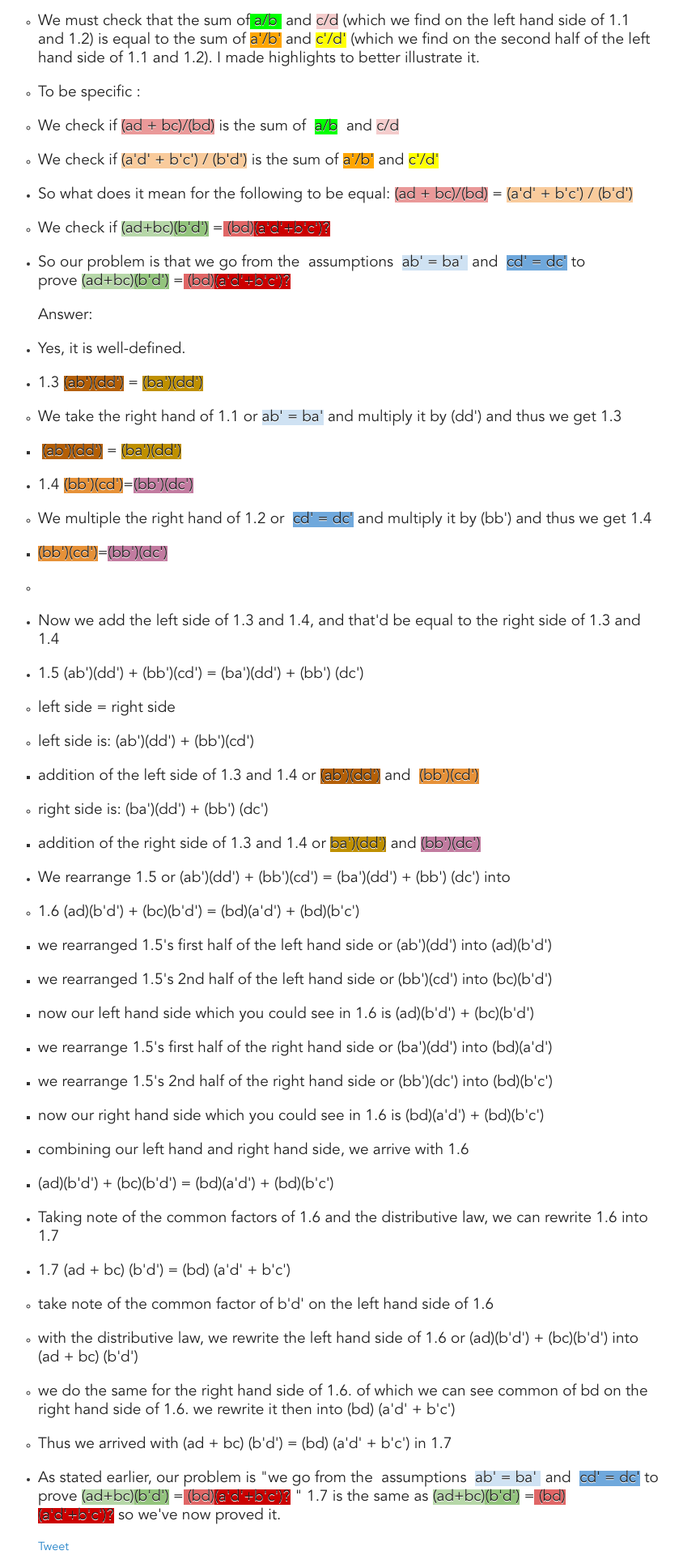
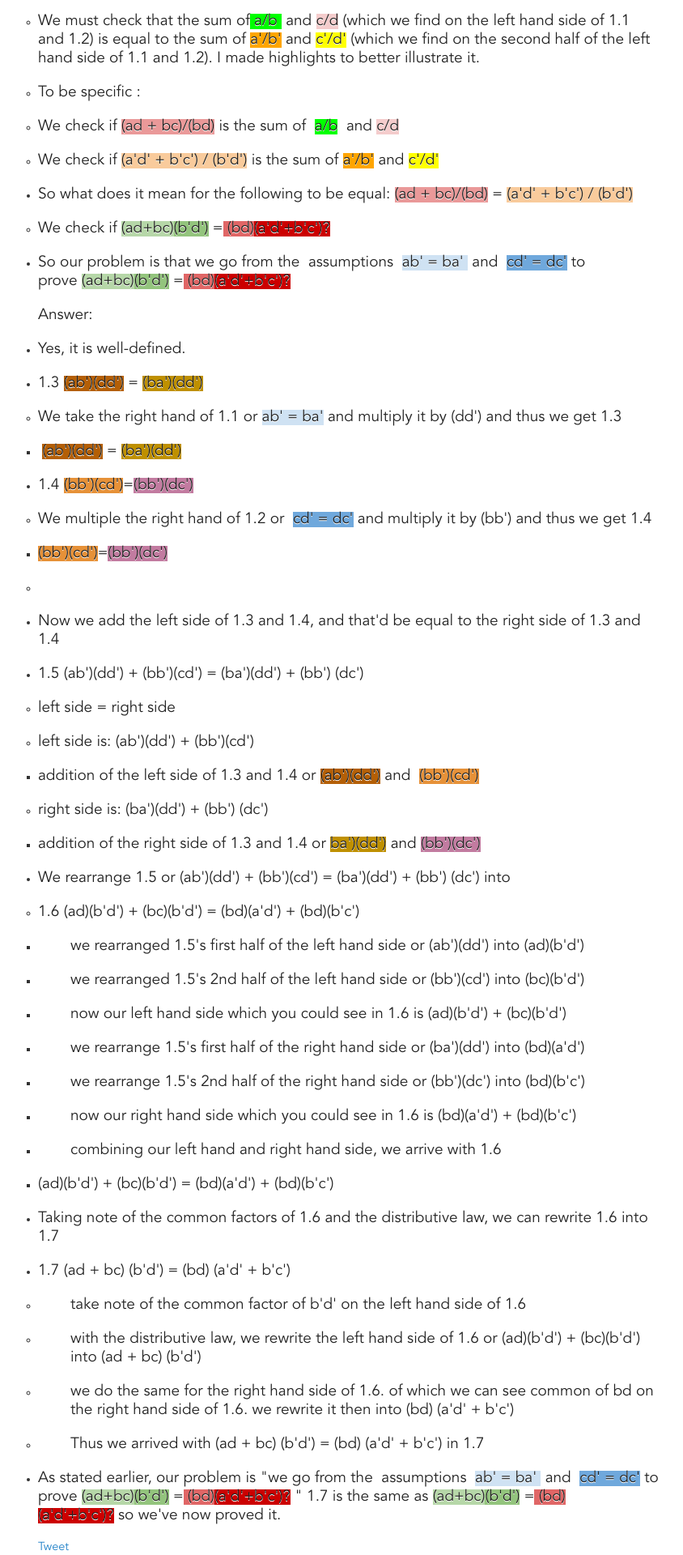
Before and after one commit to jpamata/jpamata.github.io, a Jekyll site: the page built from _posts/2021-01-26-mf-010.md, in a window 1280 px wide. Shown: the part 4342-6262 px from the top of the page at 81% size, without its empty margins (209-1053 px from the left). Built offline with Jekyll 4.4.1, drawn with Linux system fonts in a browser that asks for light colours; formulas are drawn with MathJax 3; comment, search, counter and statistics services are not loaded.

Commit message:
Update 2021-01-26-mf-010.md

```diff
--- a/_posts/2021-01-26-mf-010.md
+++ b/_posts/2021-01-26-mf-010.md
@@ -150,13 +150,13 @@ To review:
   </ul>
   <li><p>We rearrange 1.5 or (ab')(dd') + (bb')(cd') = (ba')(dd') + (bb') (dc') into</p></li><ul><li><p>1.6 (ad)(b'd') + (bc)(b'd') = (bd)(a'd') + (bd)(b'c')</p></li>
   <ul>
-    <li><p>we rearranged 1.5's first half of the left hand side or (ab')(dd') into (ad)(b'd')</p></li>
-    <li><p>we rearranged 1.5's 2nd half of the left hand side or (bb')(cd') into (bc)(b'd')</p></li>
-    <li><p>now our left hand side which you could see in 1.6 is (ad)(b'd') + (bc)(b'd')&nbsp;</p></li>
-    <li><p>we rearrange 1.5's first half of the right hand side or (ba')(dd') into (bd)(a'd')</p></li>
-    <li><p>we rearrange 1.5's 2nd half of the right hand side or (bb')(dc') into (bd)(b'c')</p></li>
-    <li><p>now our right hand side which you could see in 1.6 is (bd)(a'd') + (bd)(b'c')</p></li>
-    <li><p>combining our left hand and right hand side, we arrive with 1.6</p></li>
+    <li><p style="margin-left: 40px">we rearranged 1.5's first half of the left hand side or (ab')(dd') into (ad)(b'd')</p></li>
+    <li><p style="margin-left: 40px">we rearranged 1.5's 2nd half of the left hand side or (bb')(cd') into (bc)(b'd')</p></li>
+    <li><p style="margin-left: 40px">now our left hand side which you could see in 1.6 is (ad)(b'd') + (bc)(b'd')&nbsp;</p></li>
+    <li><p style="margin-left: 40px">we rearrange 1.5's first half of the right hand side or (ba')(dd') into (bd)(a'd')</p></li>
+    <li><p style="margin-left: 40px">we rearrange 1.5's 2nd half of the right hand side or (bb')(dc') into (bd)(b'c')</p></li>
+    <li><p style="margin-left: 40px">now our right hand side which you could see in 1.6 is (bd)(a'd') + (bd)(b'c')</p></li>
+    <li><p style="margin-left: 40px">combining our left hand and right hand side, we arrive with 1.6</p></li>
     <ul>
       <li><p>(ad)(b'd') + (bc)(b'd') = (bd)(a'd') + (bd)(b'c')</p></li>
     </ul>
@@ -165,10 +165,10 @@ To review:
   <li><p>Taking note of the common factors of 1.6 and the distributive law, we can rewrite 1.6 into 1.7</p></li>
   <li><p>1.7 (ad + bc) (b'd') = (bd) (a'd' + b'c')</p></li>
   <ul>
-    <li><p>take note of the common factor of b'd' on the left hand side of 1.6</p></li>
-    <li><p>with the distributive law, we rewrite the left hand side of 1.6 or (ad)(b'd') + (bc)(b'd') into (ad + bc) (b'd')</p></li>
-    <li><p>we do the same for the right hand side of 1.6. of which we can see common of bd on the right hand side of 1.6. we rewrite it then into (bd) (a'd' + b'c')</p></li>
-    <li><p>Thus we arrived with (ad + bc) (b'd') = (bd) (a'd' + b'c') in 1.7</p></li>
+    <li><p style="margin-left: 40px">take note of the common factor of b'd' on the left hand side of 1.6</p></li>
+    <li><p style="margin-left: 40px">with the distributive law, we rewrite the left hand side of 1.6 or (ad)(b'd') + (bc)(b'd') into (ad + bc) (b'd')</p></li>
+    <li><p style="margin-left: 40px">we do the same for the right hand side of 1.6. of which we can see common of bd on the right hand side of 1.6. we rewrite it then into (bd) (a'd' + b'c')</p></li>
+    <li><p style="margin-left: 40px">Thus we arrived with (ad + bc) (b'd') = (bd) (a'd' + b'c') in 1.7</p></li>
   </ul>
   <li><p>As stated earlier, our problem is "we go from the&nbsp; assumptions&nbsp;&nbsp;<span style="background-color: #cfe2f3;">ab' = ba'&nbsp;</span>&nbsp;and&nbsp;&nbsp;<span style="background-color: #6fa8dc;">cd' = dc'</span>&nbsp;to prove&nbsp;<span style="background-color: #b6d7a8;">(ad+bc)</span><span style="background-color: #93c47d;">(b'd')</span>&nbsp;=<span style="background-color: #e06666;">&nbsp;(bd)</span><span style="background-color: #cc0000;">(a'd'+b'c')?</span>&nbsp;" 1.7 is the same as&nbsp;<span style="background-color: #b6d7a8;">(ad+bc)</span><span style="background-color: #93c47d;">(b'd')</span>&nbsp;=<span style="background-color: #e06666;">&nbsp;(bd)</span><span style="background-color: #cc0000;">(a'd'+b'c')?</span>&nbsp;so we've now proved it.</p></li>
 </ul>
```
